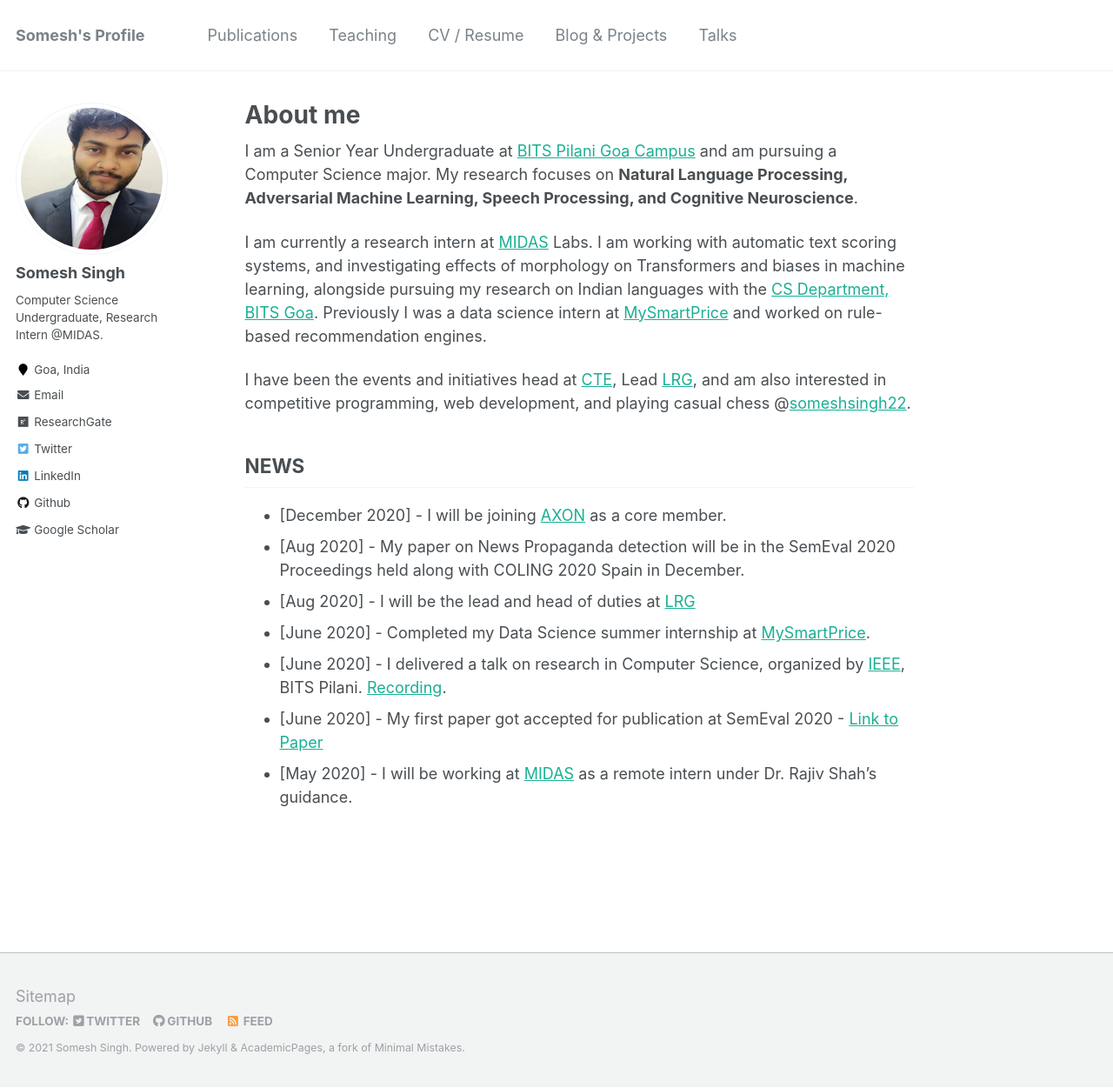
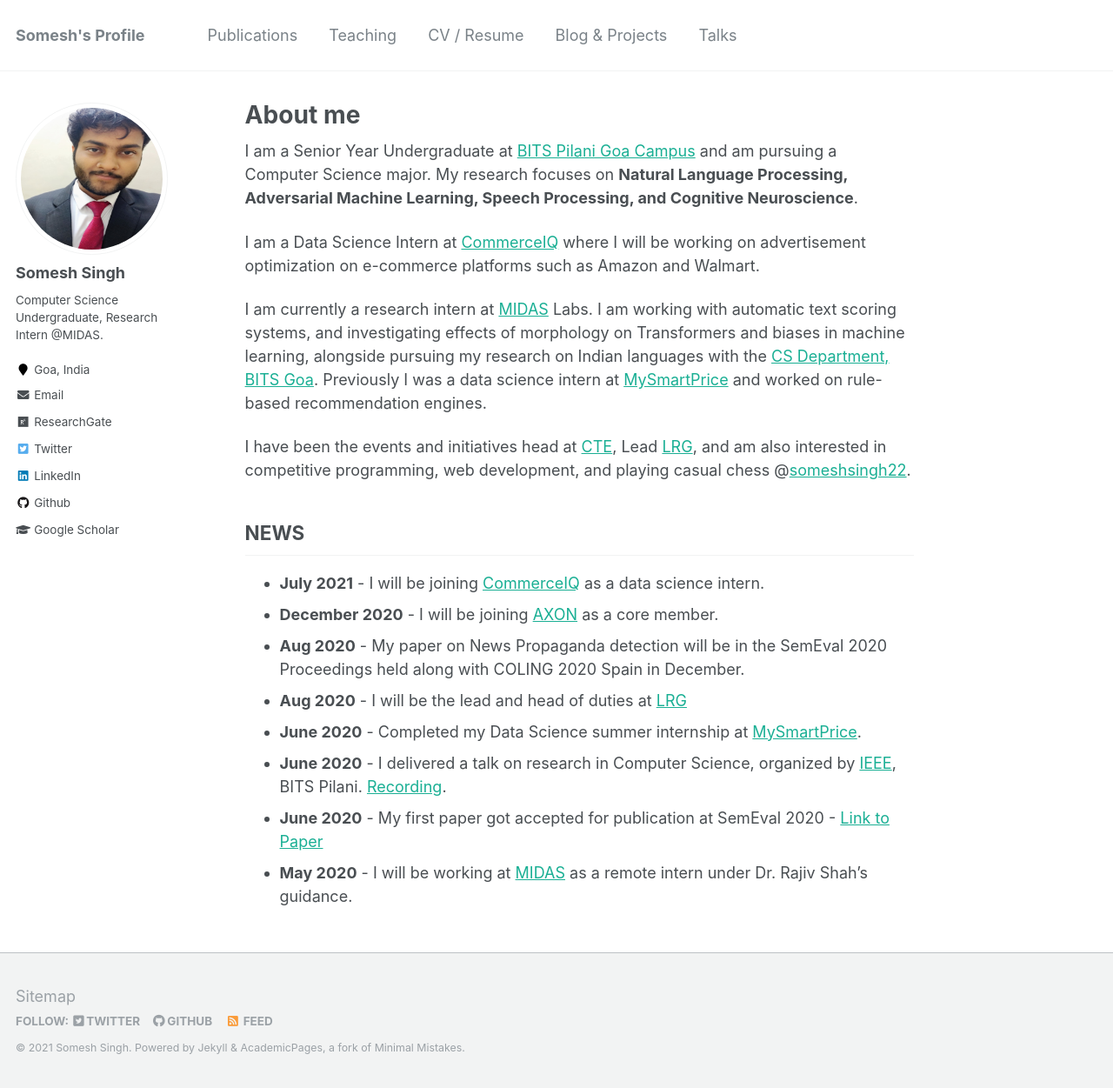
Before and after one commit to someshsingh22/someshsingh22.github.io, a Jekyll site: the page built from _pages/about.md, in a window 1280 px wide and 1251 px high. Shown: the whole window at 87% size. Built offline with Jekyll 4.4.1, drawn with Linux system fonts in a browser that asks for light colours.

Commit message:
News Update

```diff
--- a/_pages/about.md
+++ b/_pages/about.md
@@ -9,18 +9,21 @@
 ---
 I am a Senior Year Undergraduate at [BITS Pilani Goa Campus](https://www.bits-pilani.ac.in/Goa/index.aspx){:target="_blank"} and am pursuing a Computer Science major. My research focuses on **Natural Language Processing, Adversarial Machine Learning, Speech Processing, and Cognitive Neuroscience**.
 
+I am a Data Science Intern at [CommerceIQ](https://www.commerceiq.ai/) where I will be working on advertisement optimization on e-commerce platforms such as Amazon and Walmart.
+
 I am currently a research intern at [MIDAS](http://midas.iiitd.edu.in/){:target="_blank"} Labs. I am working with automatic text scoring systems, and investigating effects of morphology on Transformers and biases in machine learning, alongside pursuing my research on Indian languages with the [CS Department, BITS Goa](https://www.bits-pilani.ac.in/goa/ComputerScienceInformationsSystems/ComputerScienceandInformationSystems){:target="_blank"}. Previously I was a data science intern at [MySmartPrice](https://www.mysmartprice.com){:target="_blank"} and worked on rule-based recommendation engines.
 
 I have been the events and initiatives head at [CTE](https://bpgc-cte.org/){:target="_blank"}, Lead [LRG](http://lrg.saidl.in/){:target="_blank"}, and am also interested in competitive programming, web development, and playing casual chess @[someshsingh22](https://www.chess.com/member/someshsingh22){:target="_blank"}.
 
 ## NEWS
-* \[December 2020\] - I will be joining [AXON](https://axonbpgc.github.io/){:target="_blank"} as a core member.
-* \[Aug 2020\] - My paper on News Propaganda detection will be in the SemEval 2020 Proceedings held along with COLING 2020 Spain in December.
-* \[Aug 2020\] - I will be the lead and head of duties at [LRG](http://lrg.saidl.in/){:target="_blank"}
-* \[June 2020\] - Completed my Data Science summer internship at [MySmartPrice](https://www.mysmartprice.com/){:target="_blank"}.
-* \[June 2020\] - I delivered a talk on research in Computer Science, organized by [IEEE](https://www.bits-pilani.ac.in/goa/chapters){:target="_blank"}, BITS Pilani. [Recording](https://www.youtube.com/watch?v=kQMy1-9fBTE){:target="_blank"}.
-* \[June 2020\] - My first paper got accepted for publication at SemEval 2020 - [Link to Paper](https://arxiv.org/abs/2006.00593){:target="_blank"}
-* \[May 2020\] - I will be working at [MIDAS](http://midas.iiitd.edu.in/team/Somesh-Kumar-Singh.html){:target="_blank"} as a remote intern under Dr. Rajiv Shah's guidance.
+* **July 2021** - I will be joining [CommerceIQ](https://www.commerceiq.ai/){:target="_blank"} as a data science intern.
+* **December 2020** - I will be joining [AXON](https://axonbpgc.github.io/){:target="_blank"} as a core member.
+* **Aug 2020** - My paper on News Propaganda detection will be in the SemEval 2020 Proceedings held along with COLING 2020 Spain in December.
+* **Aug 2020** - I will be the lead and head of duties at [LRG](http://lrg.saidl.in/){:target="_blank"}
+* **June 2020** - Completed my Data Science summer internship at [MySmartPrice](https://www.mysmartprice.com/){:target="_blank"}.
+* **June 2020** - I delivered a talk on research in Computer Science, organized by [IEEE](https://www.bits-pilani.ac.in/goa/chapters){:target="_blank"}, BITS Pilani. [Recording](https://www.youtube.com/watch?v=kQMy1-9fBTE){:target="_blank"}.
+* **June 2020** - My first paper got accepted for publication at SemEval 2020 - [Link to Paper](https://arxiv.org/abs/2006.00593){:target="_blank"}
+* **May 2020** - I will be working at [MIDAS](http://midas.iiitd.edu.in/team/Somesh-Kumar-Singh.html){:target="_blank"} as a remote intern under Dr. Rajiv Shah's guidance.
 
 <!-- Global site tag (gtag.js) - Google Analytics -->
 <script async src="https://www.googletagmanager.com/gtag/js?id=UA-178463347-2"></script>
```
